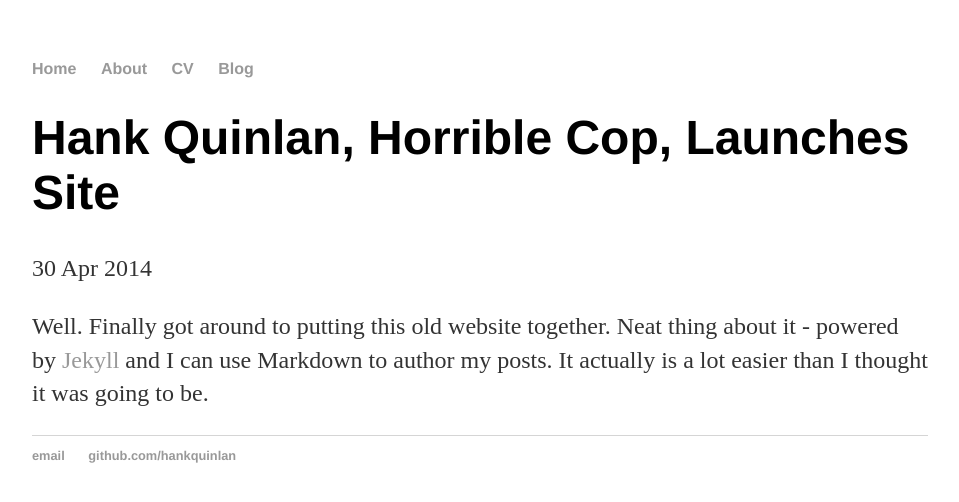
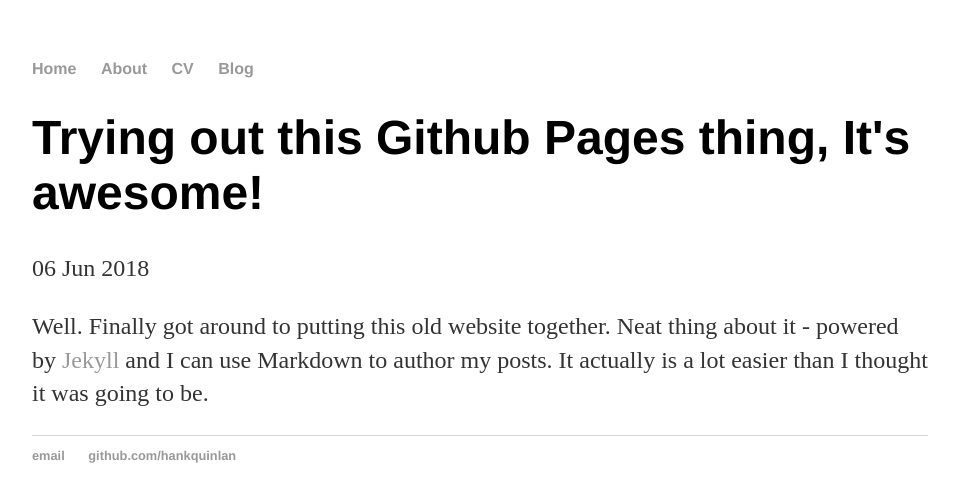
Before and after one commit to MarySZhang/MarySZhang.github.io, a Jekyll site: the page built from _posts/2018-06-06-trying-out-github-pages.md, in a window 1280 px wide. Shown: the top 502 px of the page, without its empty margins (160-1119 px from the left). Built offline with Jekyll 4.4.1, drawn with Linux system fonts in a browser that asks for light colours.

Commit message:
Update 2018-06-06-trying-out-github-pages.md

```diff
--- a/_posts/2018-06-06-trying-out-github-pages.md
+++ b/_posts/2018-06-06-trying-out-github-pages.md
@@ -1,7 +1,7 @@
 ---
 layout: post
-title: "Hank Quinlan, Horrible Cop, Launches Site"
-date: 2014-04-30
+title: "Trying out this Github Pages thing, It's awesome!"
+date: 2018-06-06
 ---
 
 Well. Finally got around to putting this old website together. Neat thing about it - powered by [Jekyll](http://jekyllrb.com) and I can use Markdown to author my posts. It actually is a lot easier than I thought it was going to be.
```
